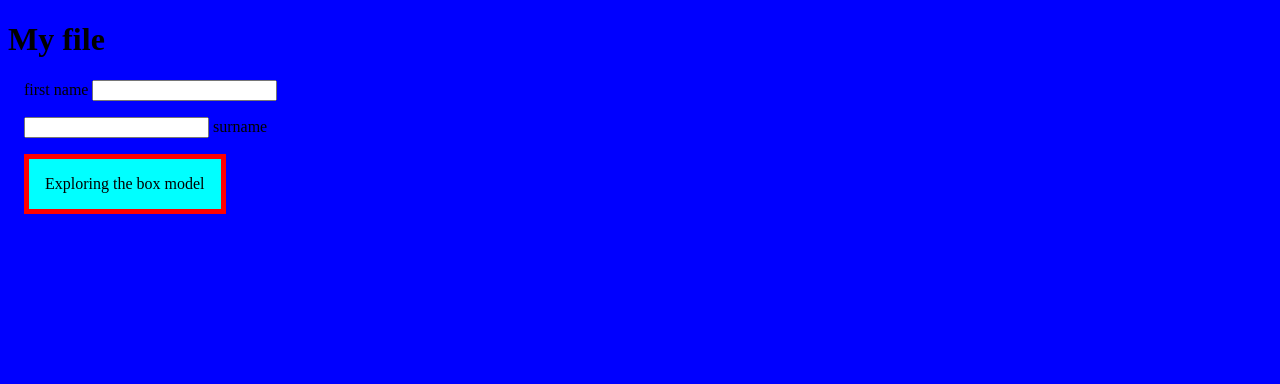
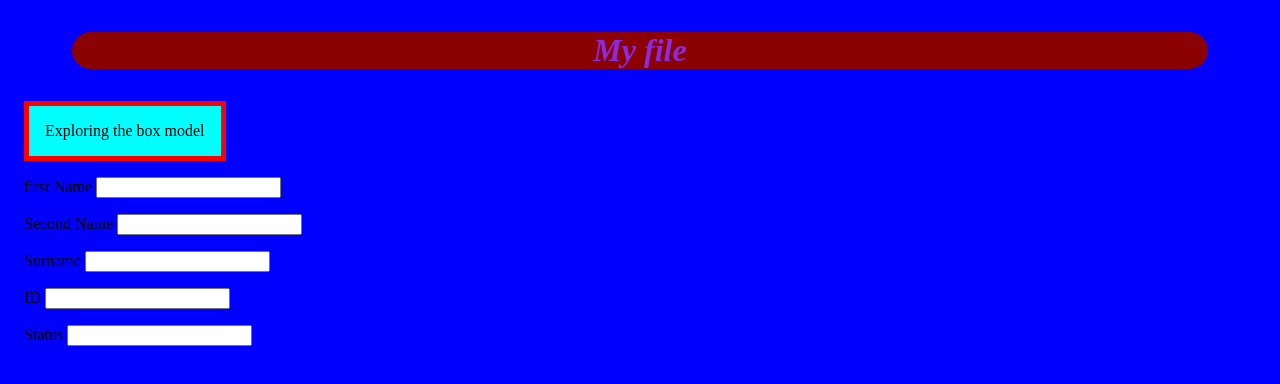
Before and after one commit to Given-coding/uj-layout-workshop, a plain HTML site: page responsive.html in a window 1280 px wide. Drawn offline with Linux system fonts and the light colour scheme.

```diff
--- a/responsive.html
+++ b/responsive.html
@@ -7,6 +7,18 @@
     <title>Document</title>
 
     <style>
+        h1{
+            font-style: oblique;
+            font-weight: 600;
+            color: blueviolet;
+            border-radius: 1em;
+            background-color: darkred;
+            margin-top: 1em;
+            margin-left: 2em;
+            margin-bottom: 1em;
+            margin-right: 2em;
+            text-align: center;
+        }
         body{
             background-color: blue;
         }
@@ -28,23 +40,42 @@
         .input2{
             margin: 1em;
         }
+        .input3{
+            margin: 1em;
+        }
+        .input4{
+            margin: 1em;
+        }
+        .input5{
+            margin: 1em;
+        }
     </style>
 
 </head>
 <body>
     <h1>My file</h1>
 
+    <div class="box">
+        Exploring the box model
+    </div>
     <div class="input1">
-    <label for="first name">first name</label>
+    <label for="first name">first Name</label>
     <input type="text" name="first name" ></div>
 
     <div class="input2">
-        <input type="text" name="surname" >
-        <label for="surname name">surname</label>
-    </div>
+        <label for="secind name name">Second Name</label>
+        <input type="text" name="second name" ></div>
 
-    <div class="box">
-        Exploring the box model
-    </div>
+    <div class="input3">
+        <label for="surname name">Surname</label>
+        <input type="text" name="surname" ></div>
+
+    <div class="input4">
+        <label for="ID">ID</label>
+        <input type="text" name="ID" ></div>
+
+    <div class="input5">
+        <label for="status">Status</label>
+        <input type="text" name="status" ></div>
 </body>
 </html>
```
Also changed, not shown: cupcake.html (+19 -24 lines), index.html (+21 -4 lines).
